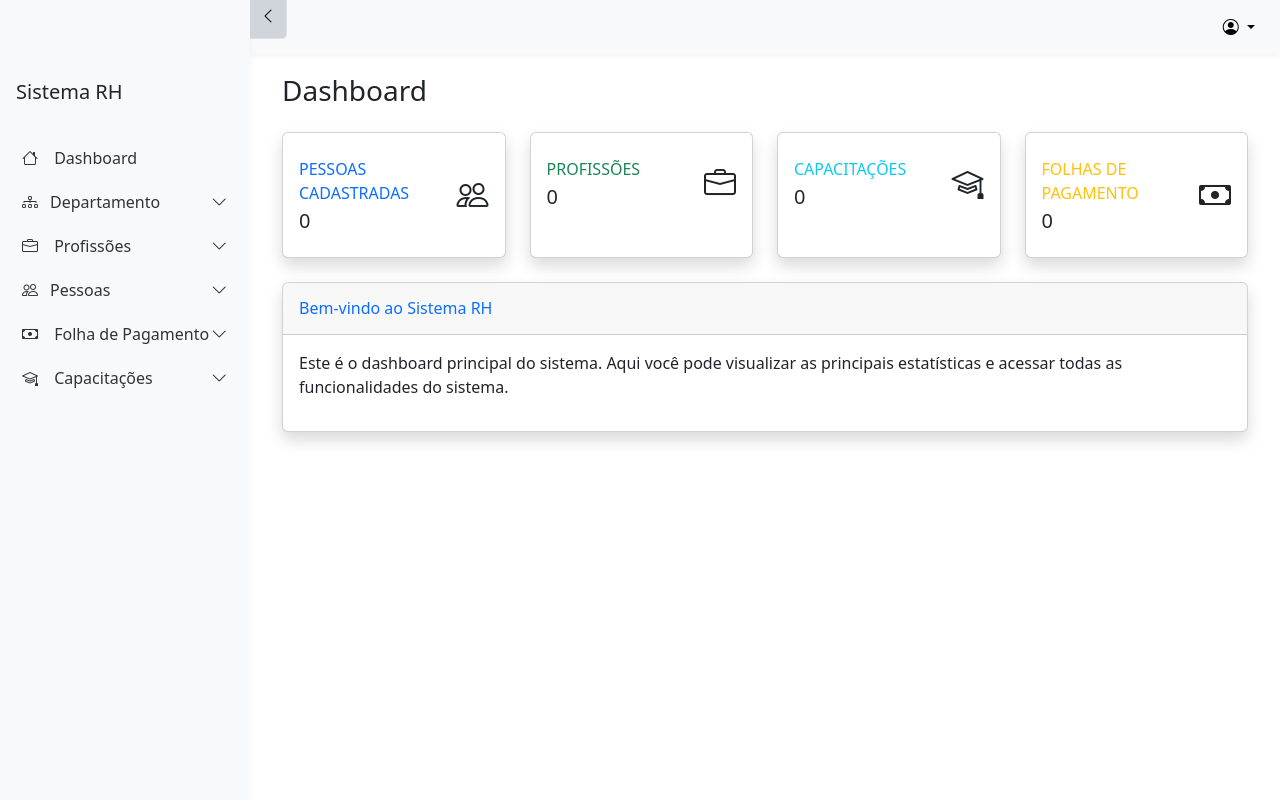
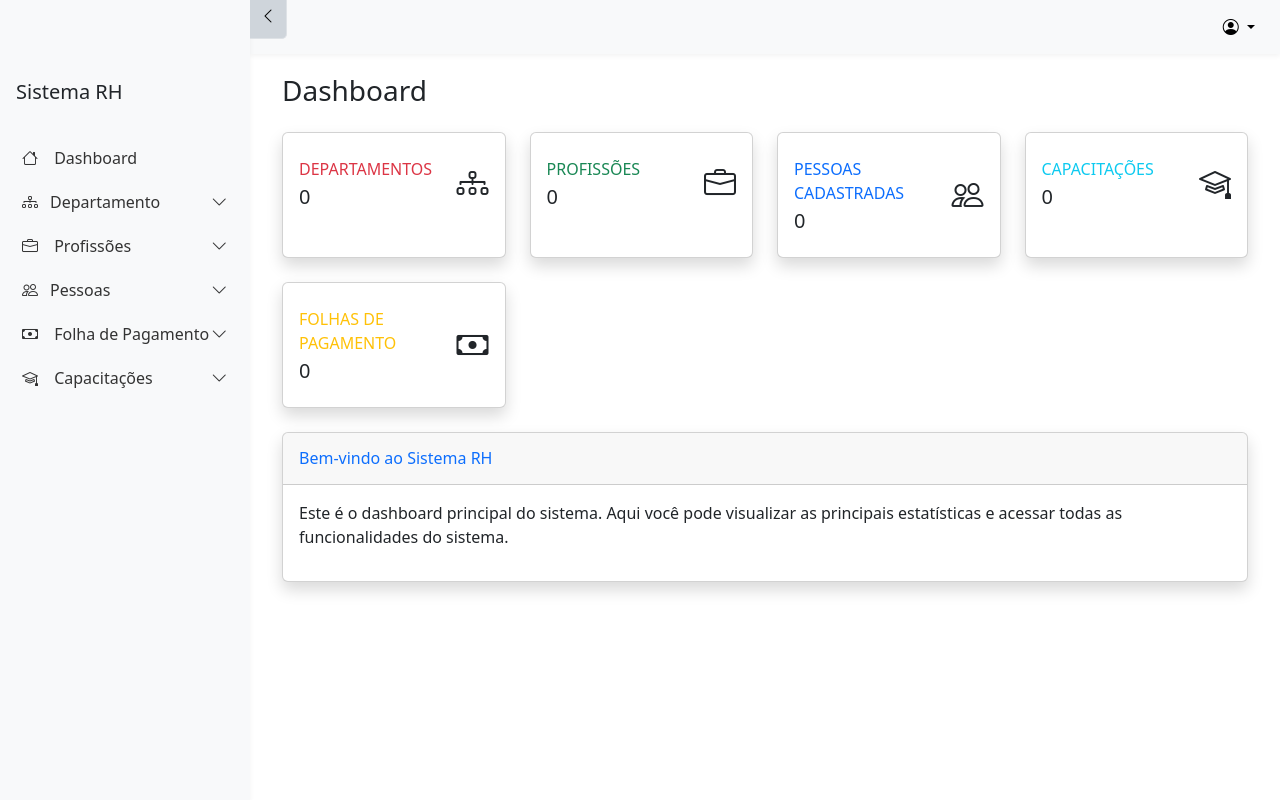
Before and after one commit to hemmerson/SGRH, a Flask app: page /dashboard in a window 1280 px wide. Run offline with Flask 3, Linux system fonts and the light colour scheme.

Commit message:
refatoração do dashboard para incluir departamento

```diff
--- a/app.py
+++ b/app.py
@@ -1,7 +1,7 @@
 import os
 from flask import Flask, render_template
 from db import db
-from models.models import Pessoa, Profissao, Capacitacao, FolhaPagamento
+from models.models import Pessoa, Profissao, Capacitacao, FolhaPagamento, Departamento
 from routes import blueprints
 
 
@@ -26,6 +26,7 @@ def create_app():
     @app.route('/dashboard')
     def dashboard():
         stats = {
+            'total_departamentos': Departamento.query.count(),
             'total_pessoas': Pessoa.query.count(),
             'total_profissoes': Profissao.query.count(),
             'total_capacitacoes': Capacitacao.query.count(),
--- a/templates/index.html
+++ b/templates/index.html
@@ -13,12 +13,13 @@
                     <div class="card-body">
                         <div class="row no-gutters align-items-center">
                             <div class="col mr-2">
-                            <div class="text-xs font-weight-bold text-primary text-uppercase mb-1">
-                                Pessoas Cadastradas</div>
-                            <div class="h5 mb-0 font-weight-bold text-gray-800">{{ stats.total_pessoas }}</div>
+                                <div class="text-xs font-weight-bold text-danger text-uppercase mb-1">
+                                    Departamentos
+                                </div>
+                                <div class="h5 mb-0 font-weight-bold text-gray-800">{{ stats.total_departamentos }}</div>
                             </div>
                             <div class="col-auto">
-                            <i class="bi bi-people fs-2 text-gray-300"></i>
+                                <i class="bi bi-diagram-3 fs-2 text-gray-300"></i>
                             </div>
                         </div>
                     </div>
@@ -31,11 +32,30 @@
                         <div class="row no-gutters align-items-center">
                             <div class="col mr-2">
                                 <div class="text-xs font-weight-bold text-success text-uppercase mb-1">
-                                Profissões</div>
+                                    Profissões
+                                </div>
                                 <div class="h5 mb-0 font-weight-bold text-gray-800">{{ stats.total_profissoes }}</div>
                             </div>
                             <div class="col-auto">
                                 <i class="bi bi-briefcase fs-2 text-gray-300"></i>
+                            </div>
+                        </div>
+                    </div>
+                </div>
+            </div>
+
+            <div class="col-xl-3 col-md-6 mb-4">
+                <div class="card border-left-primary shadow h-100 py-2">
+                    <div class="card-body">
+                        <div class="row no-gutters align-items-center">
+                            <div class="col mr-2">
+                                <div class="text-xs font-weight-bold text-primary text-uppercase mb-1">
+                                    Pessoas Cadastradas
+                                </div>
+                                <div class="h5 mb-0 font-weight-bold text-gray-800">{{ stats.total_pessoas }}</div>
+                            </div>
+                            <div class="col-auto">
+                                <i class="bi bi-people fs-2 text-gray-300"></i>
                             </div>
                         </div>
                     </div>
@@ -48,7 +68,8 @@
                         <div class="row no-gutters align-items-center">
                             <div class="col mr-2">
                                 <div class="text-xs font-weight-bold text-info text-uppercase mb-1">
-                                Capacitações</div>
+                                    Capacitações
+                                </div>
                                 <div class="h5 mb-0 font-weight-bold text-gray-800">{{ stats.total_capacitacoes }}</div>
                             </div>
                             <div class="col-auto">
@@ -65,7 +86,8 @@
                         <div class="row no-gutters align-items-center">
                             <div class="col mr-2">
                                 <div class="text-xs font-weight-bold text-warning text-uppercase mb-1">
-                                Folhas de Pagamento</div>
+                                    Folhas de Pagamento
+                                </div>
                                 <div class="h5 mb-0 font-weight-bold text-gray-800">{{ stats.total_folhas }}</div>
                             </div>
                             <div class="col-auto">
@@ -85,7 +107,8 @@
                         <h6 class="m-0 font-weight-bold text-primary">Bem-vindo ao Sistema RH</h6>
                     </div>
                     <div class="card-body">
-                    <p>Este é o dashboard principal do sistema. Aqui você pode visualizar as principais estatísticas e acessar todas as funcionalidades do sistema.</p>
+                        <p>Este é o dashboard principal do sistema. Aqui você pode visualizar as principais estatísticas
+                            e acessar todas as funcionalidades do sistema.</p>
                     </div>
                 </div>
             </div>
```
Lines whose indentation alone changed are shown as unchanged.
